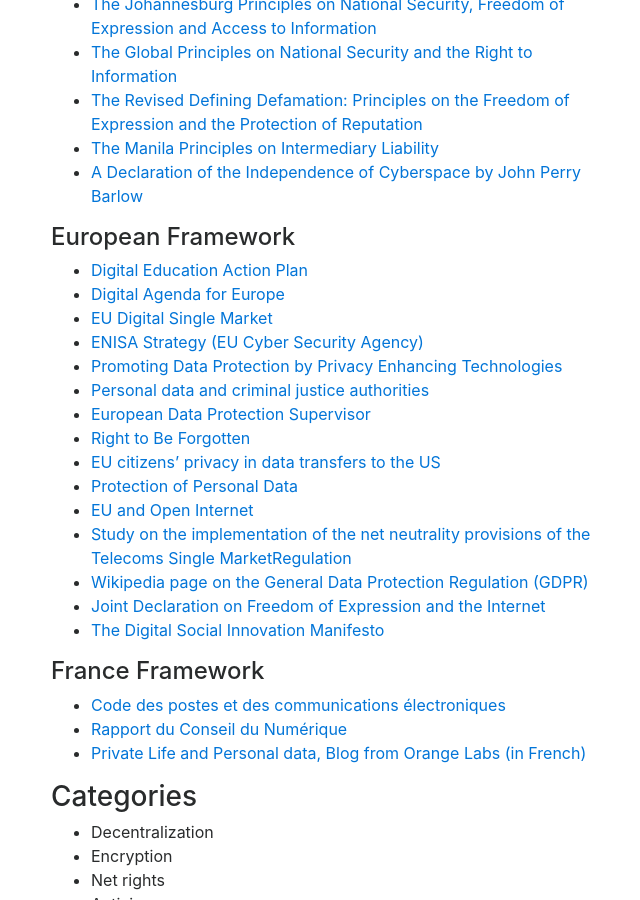
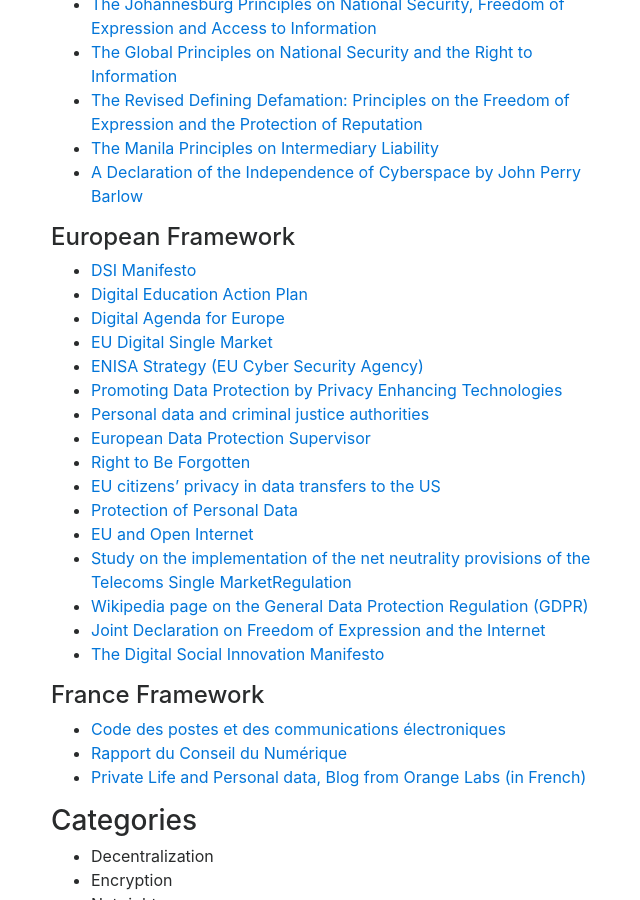
Before and after one commit to nextleap-project/nextleap-website, a Jekyll site: the page built from _projects/rights.md, in a window 1280 px wide and 900 px high, scrolled down 1114 px. Shown: the whole window, without its empty margins (34-674 px from the left). Built offline with Jekyll 4.4.1, drawn with Linux system fonts in a browser that asks for light colours; nearby versions of some CDN libraries; comment, search, counter and statistics services are not loaded.

Commit message:
DSI Manifesto added to netrights dashboard

```diff
--- a/_projects/rights.md
+++ b/_projects/rights.md
@@ -74,6 +74,8 @@
 <h4 id="europeanframework">European Framework</h4>
 
 <ul>
+
+<li><a href="https://via.projet-episteme.org/https://www.dsimanifesto.eu/manifesto/">DSI Manifesto</a></li>
 
 <li><a href="https://via.projet-episteme.org/https://ec.europa.eu/education/sites/education/files/digital-education-action-plan.pdf">Digital Education Action Plan</a></li>
 
```
